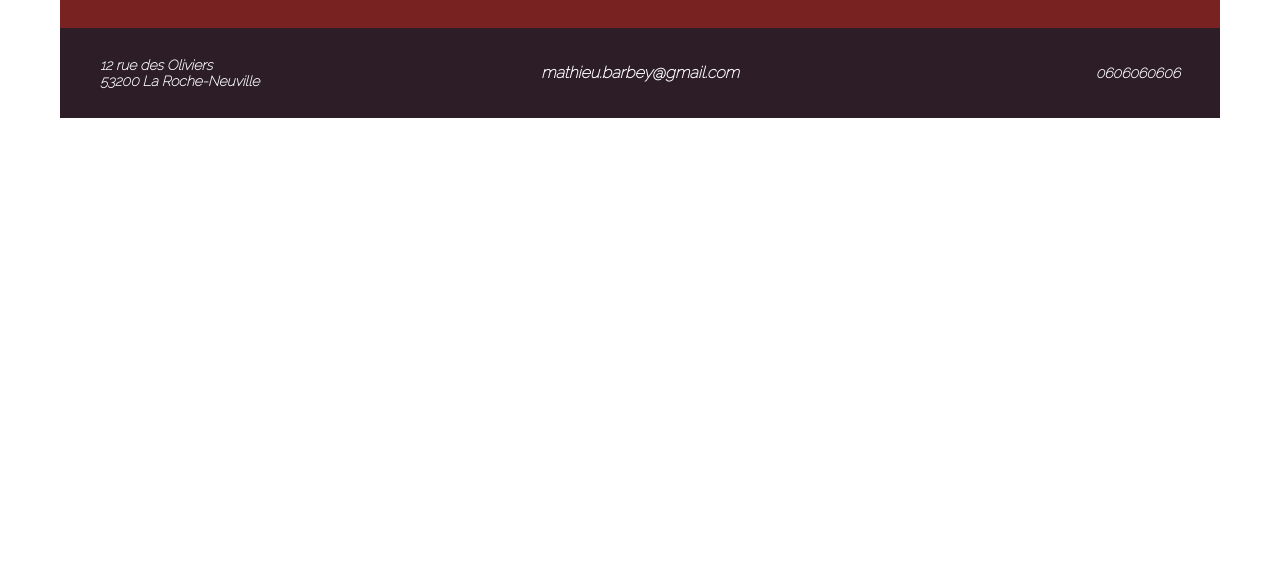
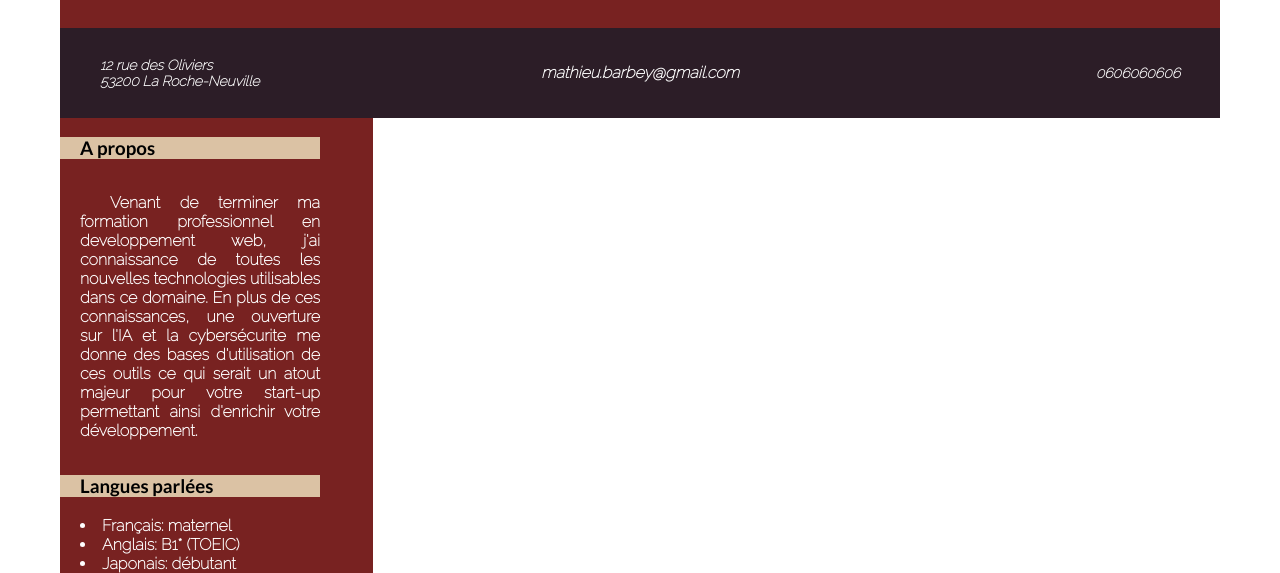
Before and after one commit to matiti61290/CV-HTML-Formation, a plain HTML site: page index.html in a window 1280 px wide. Shown: the part 419-992 px from the top of the page. Before the commit the page ends 800 px from the top, so only its background shows below. Drawn offline with Linux system fonts and the light colour scheme.

Commit message:
Ajout_About_Langues

```diff
--- a/assets/css/style.css
+++ b/assets/css/style.css
@@ -81,3 +81,36 @@ a{
     font-weight: bold;
     padding-right: 75px;
 }
+
+/* left_main */
+#left_part{
+    background-color: #782221;
+    width: 27%;
+    display: flex;
+    flex-direction: row;
+    flex-wrap: wrap;
+}
+
+h3{
+    background-color: #dbc2a4;
+    width: 240px;
+    padding-left: 20px;
+    font-family: Lato ;
+}
+
+#about{
+    width: 240px;
+    padding-left: 20px;
+    color: white;
+    font-family: Raleway;
+    font-weight: bold;
+    text-indent: 30px;
+    text-align: justify;
+}
+
+#langues{
+    padding-left: 20px;
+    color: white;
+    font-family: Raleway;
+    font-weight: bold;
+}
--- a/index.html
+++ b/index.html
@@ -26,7 +26,19 @@
         </div>
     </header>
     <main>
+        <div id="left_part">
+            <h3>A propos</h3>
+            <p id="about">Venant de terminer ma formation professionnel en developpement web, j'ai connaissance de toutes les nouvelles technologies utilisables dans ce domaine. En plus de ces connaissances, une ouverture sur l'IA et la cybersécurite me donne des bases d'utilisation de ces outils ce qui serait un atout majeur pour votre start-up permettant ainsi d'enrichir votre développement.</p>
+            <h3>Langues parlées</h3>
+            <div id="langues">
+                <li>Français: maternel</li>
+                <li>Anglais: B1* (TOEIC)</li>
+                <li>Japonais: débutant</li>
+            </div>
+        </div>
+        <div id="right_part">
 
+        </div>
     </main>
     <footer>
 
```
